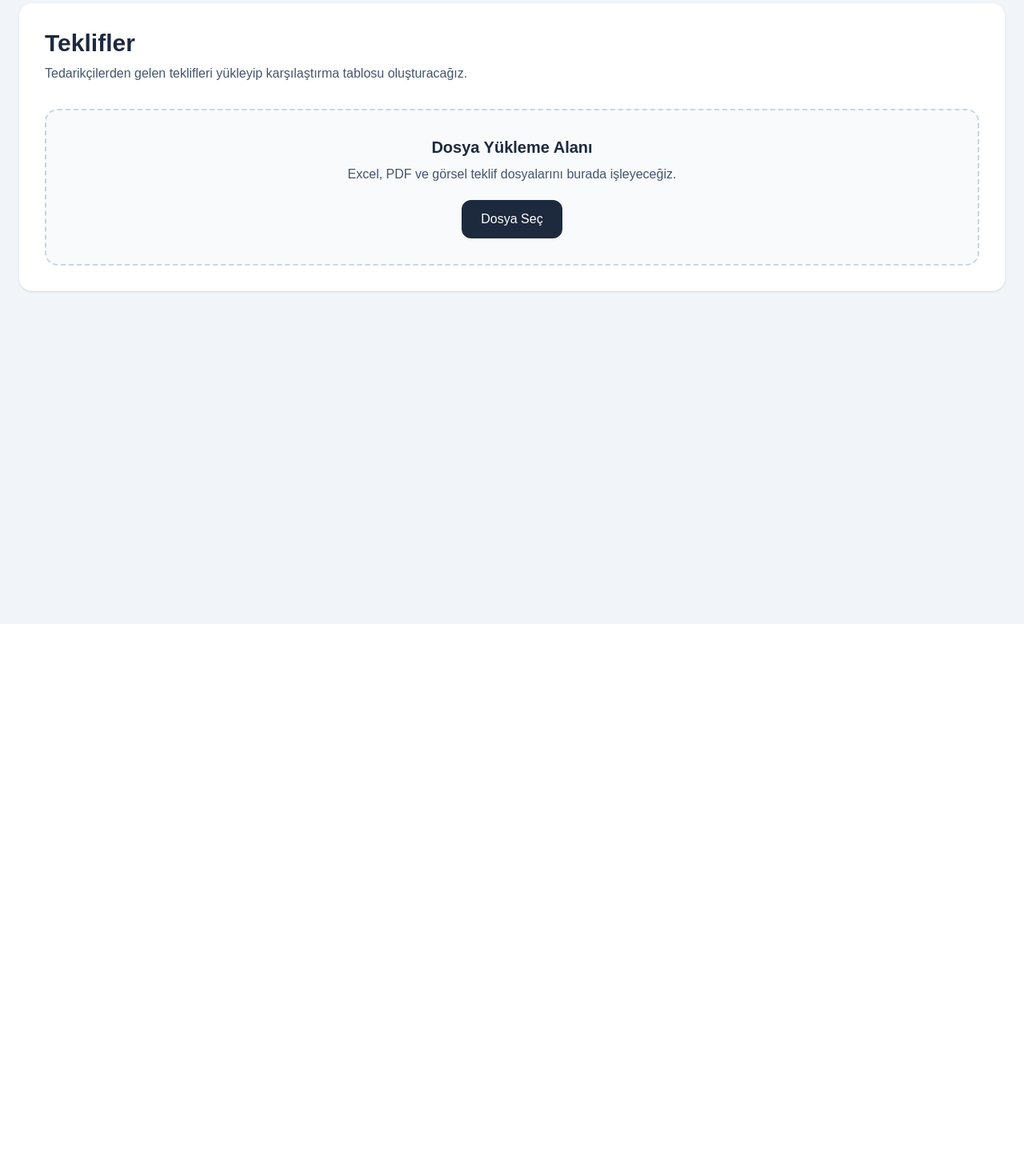
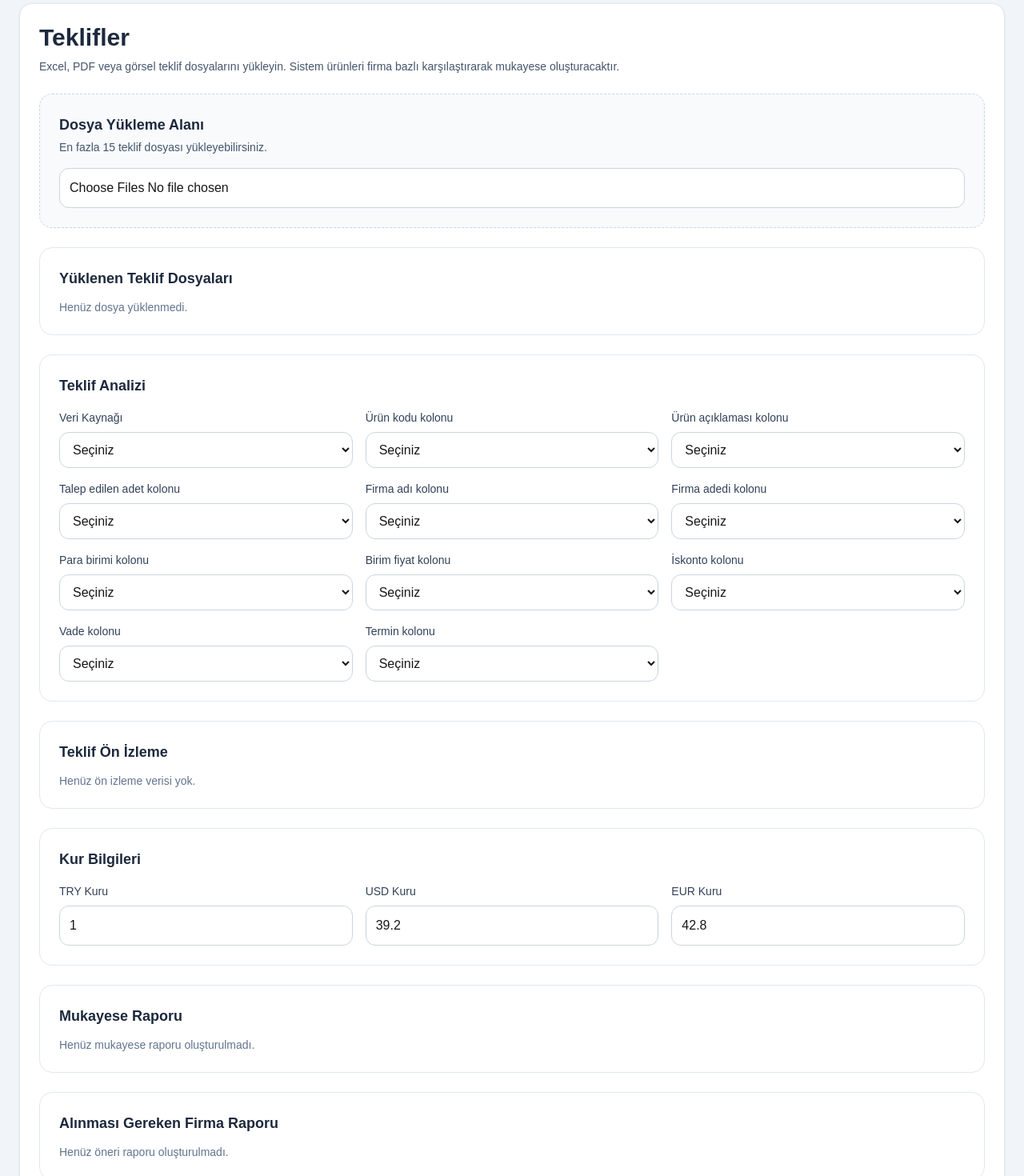
Before and after one commit to ysmnckr06-ai/procurement, a Next.js app in the folder procurement-platform/: page /dashboard/teklifler in a window 1280 px wide. Shown: the part 20-1490 px from the top of the page at 80% size. Before the commit the page ends 800 px from the top, so only its background shows below. Built offline with nearby package versions, Linux system fonts and the light colour scheme.

Commit message:
teklifler kısmı oluşturulmaya başlandı

```diff
--- a/procurement-platform/src/app/dashboard/teklifler/page.js
+++ b/procurement-platform/src/app/dashboard/teklifler/page.js
@@ -1,27 +1,279 @@
 "use client";
 
+import { useState } from "react";
+
 export default function TekliflerPage() {
+  const [files, setFiles] = useState([]);
+  const [parsedSources, setParsedSources] = useState([]);
+  const [selectedSourceId, setSelectedSourceId] = useState("");
+
+  const [selectedCodeColumn, setSelectedCodeColumn] = useState("");
+  const [selectedDescriptionColumn, setSelectedDescriptionColumn] = useState("");
+  const [selectedRequestedQtyColumn, setSelectedRequestedQtyColumn] = useState("");
+  const [selectedSupplierColumn, setSelectedSupplierColumn] = useState("");
+  const [selectedSupplierQtyColumn, setSelectedSupplierQtyColumn] = useState("");
+  const [selectedCurrencyColumn, setSelectedCurrencyColumn] = useState("");
+  const [selectedUnitPriceColumn, setSelectedUnitPriceColumn] = useState("");
+  const [selectedDiscountColumn, setSelectedDiscountColumn] = useState("");
+  const [selectedTermColumn, setSelectedTermColumn] = useState("");
+  const [selectedLeadTimeColumn, setSelectedLeadTimeColumn] = useState("");
+
+  const [normalizedRows, setNormalizedRows] = useState([]);
+  const [comparisonRows, setComparisonRows] = useState([]);
+  const [recommendedRows, setRecommendedRows] = useState([]);
+
+  const [exchangeRates, setExchangeRates] = useState({
+    TRY: 1,
+    USD: 39.2,
+    EUR: 42.8,
+  });
+
+  const [message, setMessage] = useState("");
+
+  const selectedSource = parsedSources.find(
+    (item) => item.id === selectedSourceId
+  );
+
+  const columns = selectedSource?.columns || [];
+  const previewRows = selectedSource?.rows?.slice(0, 8) || [];
+
+  const handleFileUpload = (e) => {
+    const uploadedFiles = Array.from(e.target.files).slice(0, 15);
+    setFiles((prev) => [...prev, ...uploadedFiles].slice(0, 15));
+
+    // geçici demo veri
+    const demoSource = {
+      id: "demo-1",
+      fileName: uploadedFiles[0]?.name || "demo.xlsx",
+      columns: [
+        "urunKodu",
+        "urunAciklamasi",
+        "talepEdilenAdet",
+        "firmaAdi",
+        "firmaAdedi",
+        "paraBirimi",
+        "birimFiyat",
+        "iskonto",
+        "vade",
+        "termin",
+      ],
+      rows: [
+        {
+          urunKodu: "PRD001",
+          urunAciklamasi: "Kalem",
+          talepEdilenAdet: 10,
+          firmaAdi: "A Firması",
+          firmaAdedi: 10,
+          paraBirimi: "TRY",
+          birimFiyat: 10,
+          iskonto: 5,
+          vade: "60 gün",
+          termin: "Stok",
+        },
+        {
+          urunKodu: "",
+          urunAciklamasi: "Defter",
+          talepEdilenAdet: 20,
+          firmaAdi: "B Firması",
+          firmaAdedi: 15,
+          paraBirimi: "USD",
+          birimFiyat: 2,
+          iskonto: 10,
+          vade: "45 gün",
+          termin: "1 hafta",
+        },
+      ],
+    };
+
+    setParsedSources([demoSource]);
+    setSelectedSourceId("demo-1");
+    setMessage("Teklif dosyaları yüklendi.");
+  };
+
   return (
-    <main className="min-h-screen bg-slate-100 p-6">
-      <div className="mx-auto max-w-7xl rounded-2xl bg-white p-6 shadow-sm md:p-8">
+    <div className="min-h-screen bg-slate-100 p-6">
+      <div className="mx-auto max-w-7xl rounded-2xl border border-slate-200 bg-white p-6 shadow-sm">
         <h1 className="text-3xl font-bold text-slate-800">Teklifler</h1>
-        <p className="mt-2 text-slate-600">
-          Tedarikçilerden gelen teklifleri yükleyip karşılaştırma tablosu oluşturacağız.
+        <p className="mt-2 text-sm text-slate-600">
+          Excel, PDF veya görsel teklif dosyalarını yükleyin. Sistem ürünleri
+          firma bazlı karşılaştırarak mukayese oluşturacaktır.
         </p>
 
-        <div className="mt-8 rounded-2xl border-2 border-dashed border-slate-300 bg-slate-50 p-8 text-center">
-          <h2 className="text-xl font-semibold text-slate-800">
-            Dosya Yükleme Alanı
-          </h2>
-          <p className="mt-2 text-slate-600">
-            Excel, PDF ve görsel teklif dosyalarını burada işleyeceğiz.
+        <div className="mt-6 rounded-2xl border border-dashed border-slate-300 bg-slate-50 p-6">
+          <h2 className="text-lg font-semibold text-slate-800">Dosya Yükleme Alanı</h2>
+          <p className="mt-1 text-sm text-slate-600">
+            En fazla 15 teklif dosyası yükleyebilirsiniz.
           </p>
 
-          <button className="mt-5 rounded-xl bg-slate-800 px-6 py-3 text-white hover:bg-slate-700">
-            Dosya Seç
-          </button>
+          <input
+            type="file"
+            multiple
+            onChange={handleFileUpload}
+            className="mt-4 block w-full rounded-xl border border-slate-300 bg-white p-3"
+          />
         </div>
+
+        <div className="mt-6 rounded-2xl border border-slate-200 bg-white p-6">
+          <h2 className="text-lg font-semibold text-slate-800">Yüklenen Teklif Dosyaları</h2>
+
+          {files.length === 0 ? (
+            <p className="mt-3 text-sm text-slate-500">Henüz dosya yüklenmedi.</p>
+          ) : (
+            <ul className="mt-3 space-y-2">
+              {files.map((file, index) => (
+                <li
+                  key={`${file.name}-${index}`}
+                  className="rounded-xl border border-slate-200 px-4 py-3 text-sm text-slate-700"
+                >
+                  {file.name}
+                </li>
+              ))}
+            </ul>
+          )}
+        </div>
+
+        <div className="mt-6 rounded-2xl border border-slate-200 bg-white p-6">
+          <h2 className="text-lg font-semibold text-slate-800">Teklif Analizi</h2>
+
+          <div className="mt-4 grid grid-cols-1 gap-4 md:grid-cols-2 lg:grid-cols-3">
+            <div>
+              <label className="mb-2 block text-sm font-medium text-slate-700">
+                Veri Kaynağı
+              </label>
+              <select
+                value={selectedSourceId}
+                onChange={(e) => setSelectedSourceId(e.target.value)}
+                className="w-full rounded-xl border border-slate-300 p-3"
+              >
+                <option value="">Seçiniz</option>
+                {parsedSources.map((source) => (
+                  <option key={source.id} value={source.id}>
+                    {source.fileName}
+                  </option>
+                ))}
+              </select>
+            </div>
+
+            {[
+              ["Ürün kodu kolonu", selectedCodeColumn, setSelectedCodeColumn],
+              ["Ürün açıklaması kolonu", selectedDescriptionColumn, setSelectedDescriptionColumn],
+              ["Talep edilen adet kolonu", selectedRequestedQtyColumn, setSelectedRequestedQtyColumn],
+              ["Firma adı kolonu", selectedSupplierColumn, setSelectedSupplierColumn],
+              ["Firma adedi kolonu", selectedSupplierQtyColumn, setSelectedSupplierQtyColumn],
+              ["Para birimi kolonu", selectedCurrencyColumn, setSelectedCurrencyColumn],
+              ["Birim fiyat kolonu", selectedUnitPriceColumn, setSelectedUnitPriceColumn],
+              ["İskonto kolonu", selectedDiscountColumn, setSelectedDiscountColumn],
+              ["Vade kolonu", selectedTermColumn, setSelectedTermColumn],
+              ["Termin kolonu", selectedLeadTimeColumn, setSelectedLeadTimeColumn],
+            ].map(([label, value, setter]) => (
+              <div key={label}>
+                <label className="mb-2 block text-sm font-medium text-slate-700">
+                  {label}
+                </label>
+                <select
+                  value={value}
+                  onChange={(e) => setter(e.target.value)}
+                  className="w-full rounded-xl border border-slate-300 p-3"
+                >
+                  <option value="">Seçiniz</option>
+                  {columns.map((col) => (
+                    <option key={col} value={col}>
+                      {col}
+                    </option>
+                  ))}
+                </select>
+              </div>
+            ))}
+          </div>
+        </div>
+
+        <div className="mt-6 rounded-2xl border border-slate-200 bg-white p-6">
+          <h2 className="text-lg font-semibold text-slate-800">Teklif Ön İzleme</h2>
+
+          {previewRows.length === 0 ? (
+            <p className="mt-3 text-sm text-slate-500">Henüz ön izleme verisi yok.</p>
+          ) : (
+            <div className="mt-4 overflow-x-auto rounded-2xl border border-slate-200">
+              <table className="w-full border-collapse text-sm">
+                <thead className="bg-slate-100">
+                  <tr>
+                    {columns.map((col) => (
+                      <th
+                        key={col}
+                        className="border border-slate-200 px-4 py-3 text-left"
+                      >
+                        {col}
+                      </th>
+                    ))}
+                  </tr>
+                </thead>
+                <tbody>
+                  {previewRows.map((row, i) => (
+                    <tr key={i}>
+                      {columns.map((col) => (
+                        <td
+                          key={`${i}-${col}`}
+                          className="border border-slate-200 px-4 py-3"
+                        >
+                          {String(row[col] ?? "")}
+                        </td>
+                      ))}
+                    </tr>
+                  ))}
+                </tbody>
+              </table>
+            </div>
+          )}
+        </div>
+
+        <div className="mt-6 rounded-2xl border border-slate-200 bg-white p-6">
+          <h2 className="text-lg font-semibold text-slate-800">Kur Bilgileri</h2>
+
+          <div className="mt-4 grid grid-cols-1 gap-4 md:grid-cols-3">
+            {Object.entries(exchangeRates).map(([currency, rate]) => (
+              <div key={currency}>
+                <label className="mb-2 block text-sm font-medium text-slate-700">
+                  {currency} Kuru
+                </label>
+                <input
+                  type="number"
+                  step="0.01"
+                  value={rate}
+                  onChange={(e) =>
+                    setExchangeRates((prev) => ({
+                      ...prev,
+                      [currency]: Number(e.target.value),
+                    }))
+                  }
+                  className="w-full rounded-xl border border-slate-300 p-3"
+                />
+              </div>
+            ))}
+          </div>
+        </div>
+
+        <div className="mt-6 rounded-2xl border border-slate-200 bg-white p-6">
+          <h2 className="text-lg font-semibold text-slate-800">Mukayese Raporu</h2>
+          <p className="mt-3 text-sm text-slate-500">
+            Henüz mukayese raporu oluşturulmadı.
+          </p>
+        </div>
+
+        <div className="mt-6 rounded-2xl border border-slate-200 bg-white p-6">
+          <h2 className="text-lg font-semibold text-slate-800">
+            Alınması Gereken Firma Raporu
+          </h2>
+          <p className="mt-3 text-sm text-slate-500">
+            Henüz öneri raporu oluşturulmadı.
+          </p>
+        </div>
+
+        {message && (
+          <div className="mt-6 rounded-xl border border-slate-200 bg-slate-50 px-4 py-3 text-sm text-slate-700">
+            {message}
+          </div>
+        )}
       </div>
-    </main>
+    </div>
   );
 }
```
